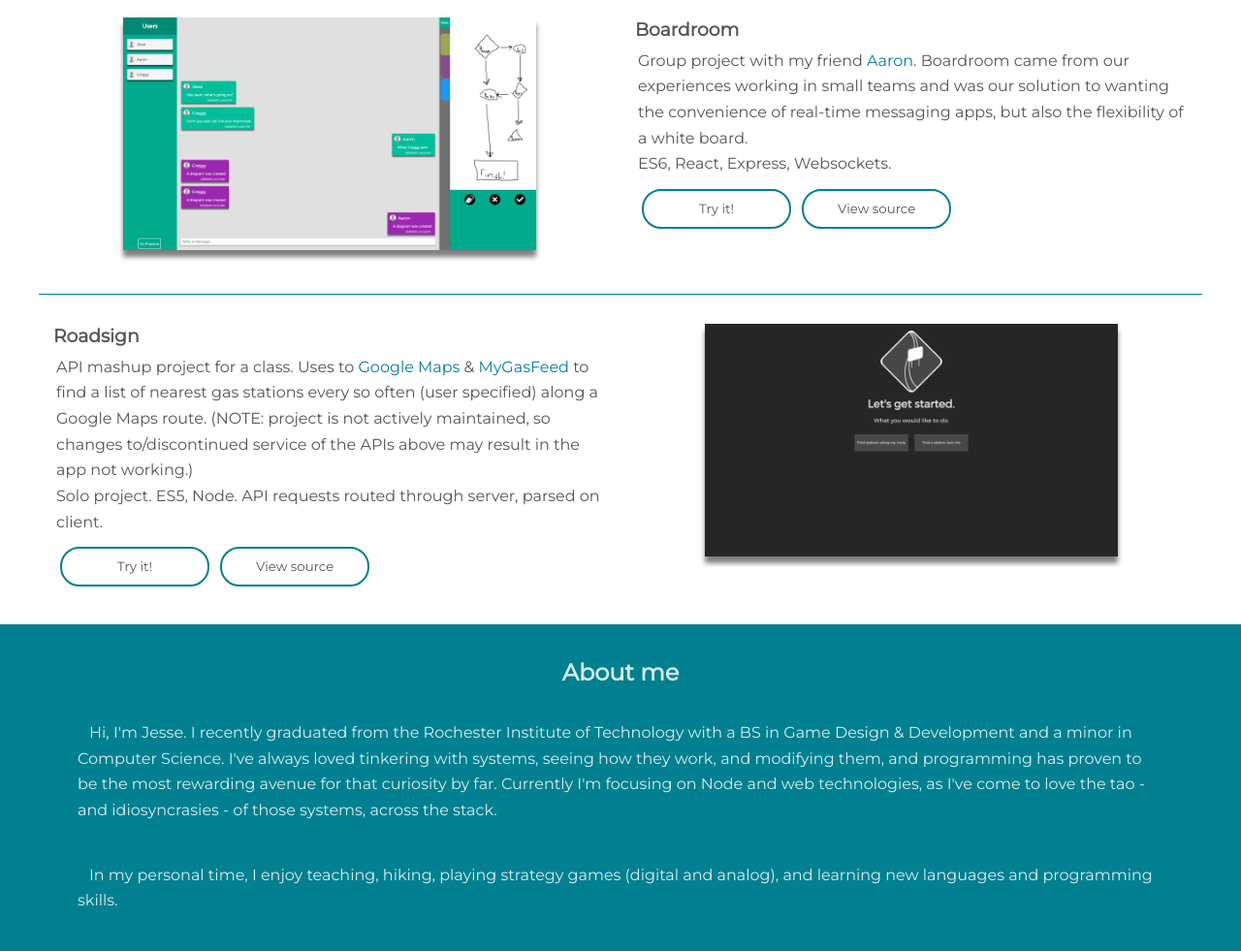
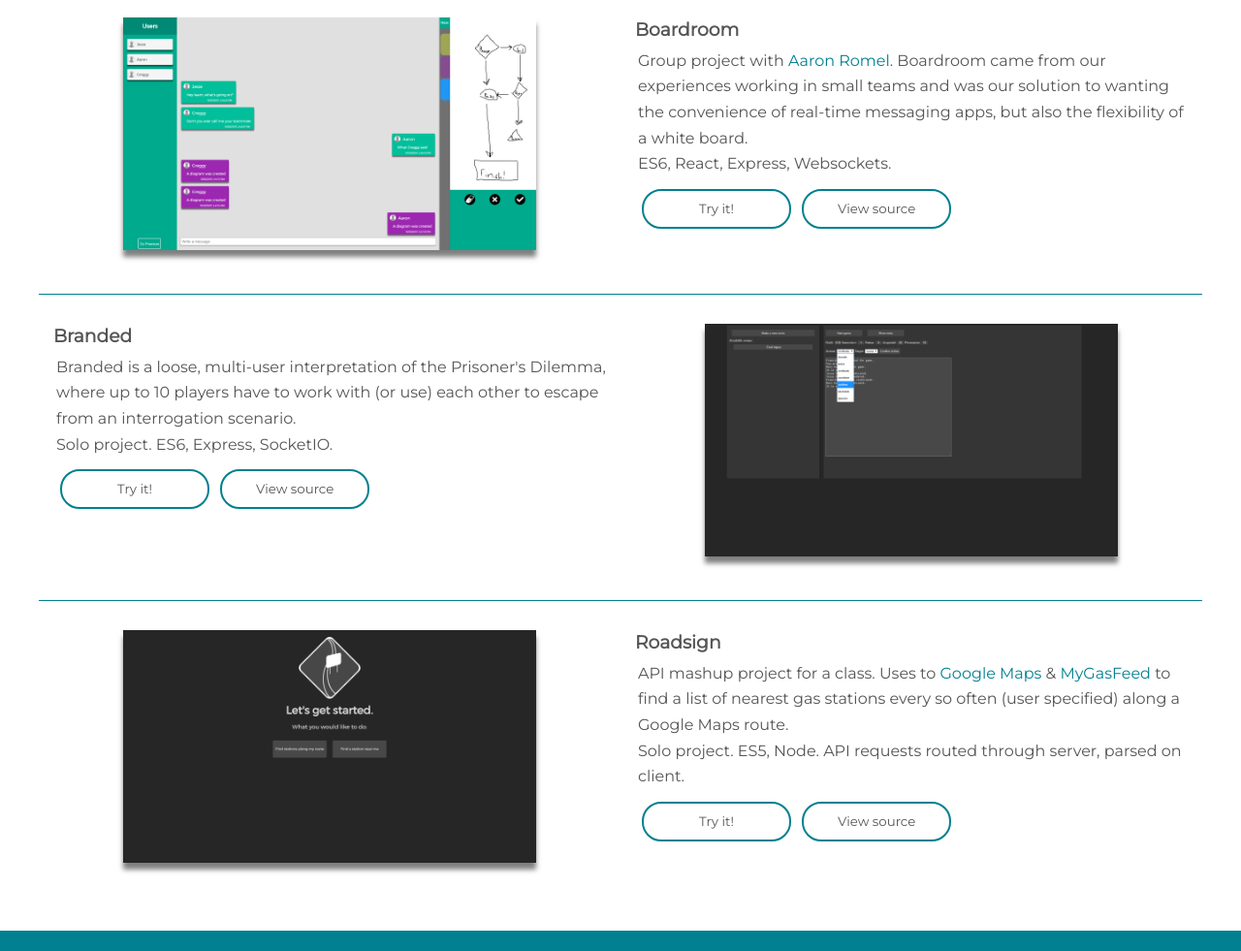
Before and after one commit to JACooper/jacooper.github.io, a website built with webpack: page index.html in a window 1280 px wide. Shown: the part 1258-2239 px from the top of the page at 97% size. Built offline with nearby package versions, Linux system fonts and the light colour scheme.

Commit message:
Added branded to projects

```diff
--- a/index.html
+++ b/index.html
@@ -76,12 +76,12 @@
 
 			<section id='boardroom' class='row project'>
 				<div class='col-6 project-image'>
-					<img src='./dist/boardroom.png' alt='image'/>
+					<img src='./dist/boardroom.png' alt='boardroom'/>
 				</div>
 
 				<div class='col-6 project-description'>
 					<h3 class='project-title'>Boardroom</h3>
-					<p>Group project with my friend <a href='http://aaronromel.com/'>Aaron</a>. Boardroom came from our experiences working in small teams and was our solution to wanting the convenience of real-time messaging apps, but also the flexibility of a white board.</p>
+					<p>Group project with <a href='http://aaronromel.com/'>Aaron Romel</a>. Boardroom came from our experiences working in small teams and was our solution to wanting the convenience of real-time messaging apps, but also the flexibility of a white board.</p>
 					<p>ES6, React, Express, Websockets.</p>
 
 					<a class='project-link' href='https://boardroom.herokuapp.com/'>Try it!</a>
@@ -89,18 +89,33 @@
 				</div>
 			</section>
 
+			<section id='branded' class='row project'>
+				<div class='col-6 project-description'>
+					<h3 class='project-title'>Branded</h3>
+					<p>Branded is a loose, multi-user interpretation of the Prisoner's Dilemma, where up to 10 players have to work with (or use) each other to escape from an interrogation scenario.</p>
+					<p>Solo project. ES6, Express, SocketIO.</p>
+
+					<a class='project-link' href='https://branded-game.herokuapp.com/'>Try it!</a>
+					<a class='project-link' href='https://github.com/JACooper/branded'>View source</a>
+				</div>
+
+				<div class='col-6 project-image'>
+					<img src='./dist/branded.png' alt='branded'/>
+				</div>
+			</section>
+
 			<section id='roadsign' class='row project'>
+				<div class='col-6 project-image'>
+					<img src='./dist/roadsign.png' alt='roadsign'/>
+				</div>
+
 				<div class='col-6 project-description'>
 					<h3 class='project-title'>Roadsign</h3>
-					<p>API mashup project for a class. Uses to <a href="https://developers.google.com/maps/documentation/directions/">Google Maps</a> & <a href="http://www.mygasfeed.com/keys/intro">MyGasFeed</a> to find a list of nearest gas stations every so often (user specified) along a Google Maps route. (NOTE: project is not actively maintained, so changes to/discontinued service of the APIs above may result in the app not working.)</p>
+					<p>API mashup project for a class. Uses to <a href="https://developers.google.com/maps/documentation/directions/">Google Maps</a> & <a href="http://www.mygasfeed.com/keys/intro">MyGasFeed</a> to find a list of nearest gas stations every so often (user specified) along a Google Maps route.</p>
 					<p>Solo project. ES5, Node. API requests routed through server, parsed on client.</p>
 
 					<a class='project-link' href='https://roadsign.herokuapp.com/'>Try it!</a>
 					<a class='project-link' href='https://github.com/JACooper/roadsign'>View source</a>
-				</div>
-
-				<div class='col-6 project-image'>
-					<img src='./dist/roadsign.png' alt='image'/>
 				</div>
 			</section>
 		</section>
@@ -108,7 +123,7 @@
 		<section id='about'>
 			<div class='row'>
 				<h2 id='about-header'>About me</h2>
-				<p class='about-content'>Hi, I'm Jesse. I recently graduated from the Rochester Institute of Technology with a BS in Game Design & Development and a minor in Computer Science. I've always loved tinkering with systems, seeing how they work, and modifying them, and programming has proven to be the most rewarding avenue for that curiosity by far. Currently I'm focusing on Node and web technologies, as I've come to love the tao - and idiosyncrasies - of those systems, across the stack.</p>
+				<p class='about-content'>Hi, I'm Jesse. I recently graduated from the Rochester Institute of Technology with a BS in Game Design & Development and a minor in Computer Science. I've always loved tinkering with systems, seeing how they work, and modifying them, and programming has proven to be the most rewarding avenue for that curiosity by far. I'm currently focusing on Node and web technologies.</p>
 
 				<p class='about-content'>In my personal time, I enjoy teaching, hiking, playing strategy games (digital and analog), and learning new languages and programming skills.</p>
 			</div>
```
Also changed, not shown: dist/branded.png (added).
